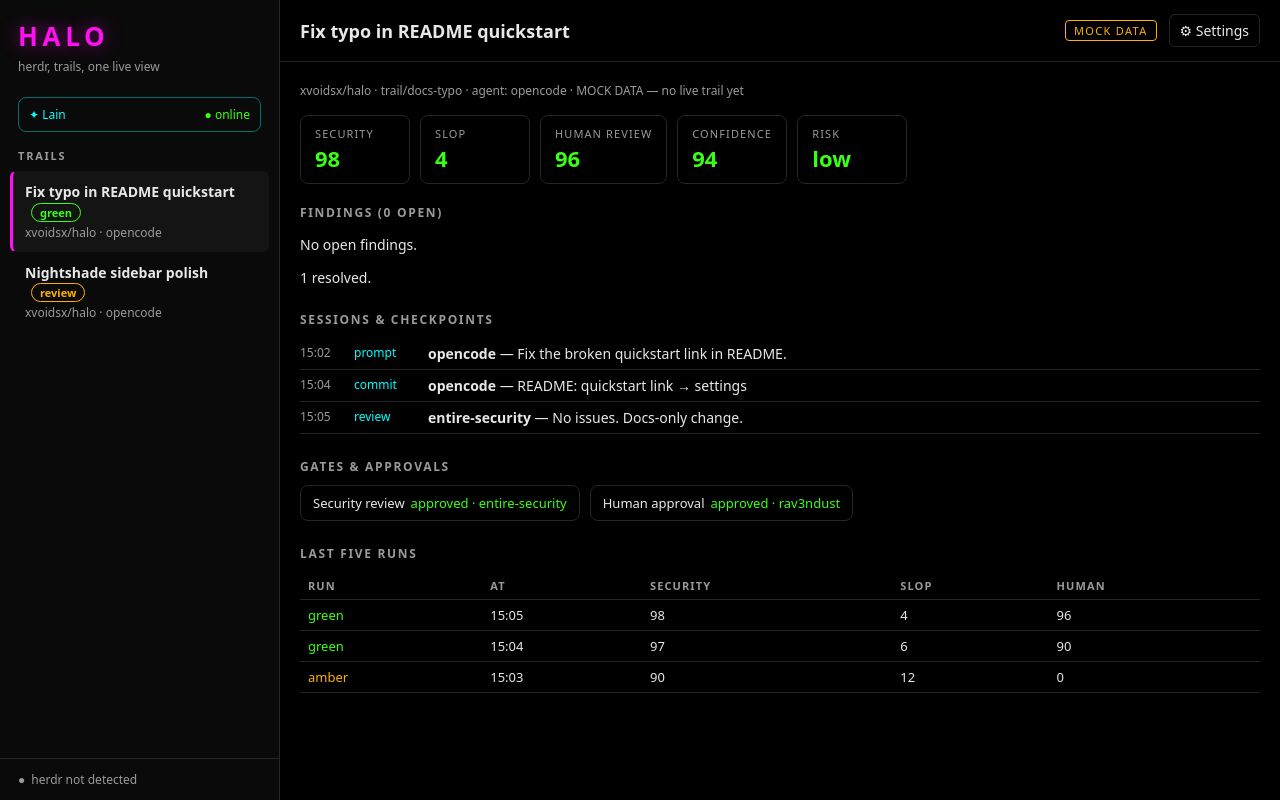
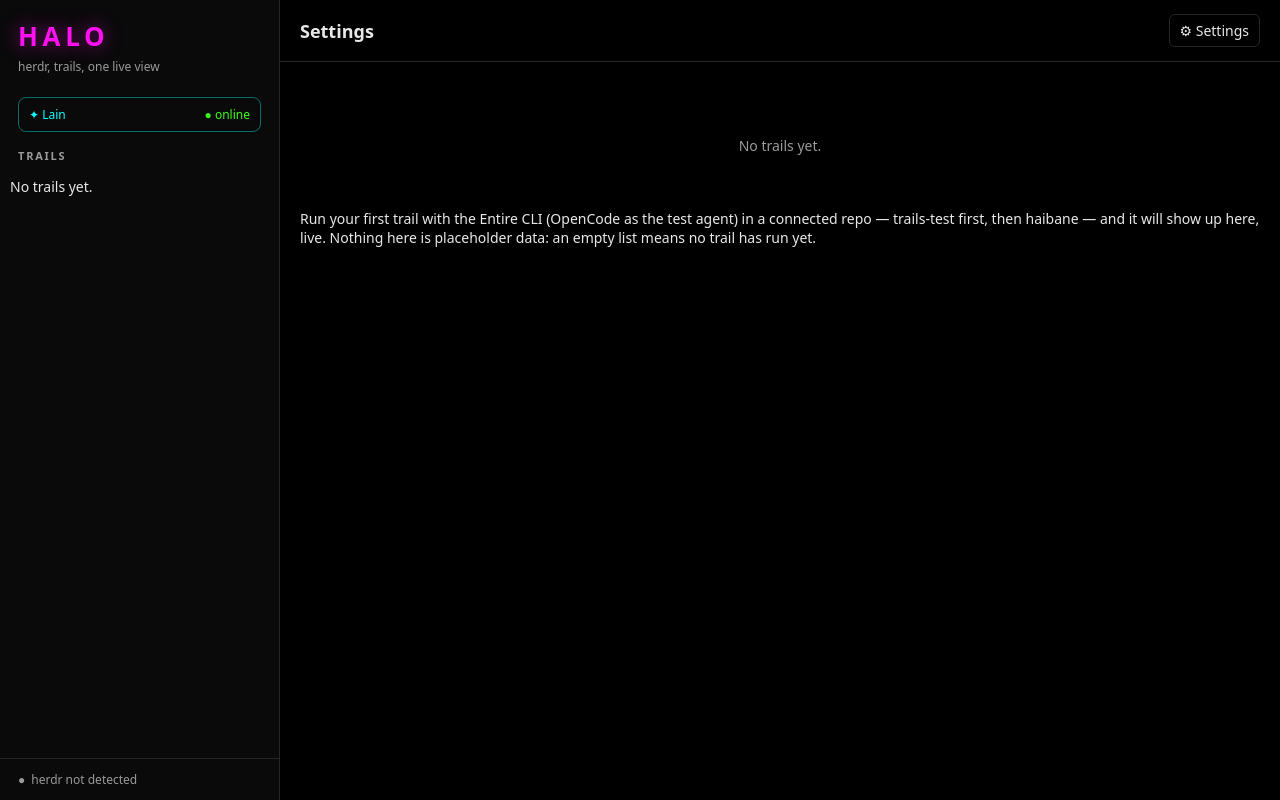
Before and after one commit to xvoidsx/halo, a React (Vite) app: page / in a window 1280 px wide. Built offline with nearby package versions, Linux system fonts and the light colour scheme.

Commit message:
Remove mock trail data — the list is empty until a real trail runs

```diff
--- a/electron/preload.ts
+++ b/electron/preload.ts
@@ -7,9 +7,8 @@ contextBridge.exposeInMainWorld('halo', {
   getSettings: (): Promise<HaloSettings> => ipcRenderer.invoke('halo:getSettings'),
   saveSettings: (next: HaloSettings): Promise<{ ok: true; path: string }> =>
     ipcRenderer.invoke('halo:saveSettings', next),
-  listTrails: (): Promise<{ mock: boolean; trails: Trail[] }> => ipcRenderer.invoke('halo:listTrails'),
-  getTrail: (id: string): Promise<{ mock: boolean; trail: Trail | null }> =>
-    ipcRenderer.invoke('halo:getTrail', id),
+  listTrails: (): Promise<{ trails: Trail[] }> => ipcRenderer.invoke('halo:listTrails'),
+  getTrail: (id: string): Promise<{ trail: Trail | null }> => ipcRenderer.invoke('halo:getTrail', id),
   herdrStatus: (): Promise<HerdrState> => ipcRenderer.invoke('halo:herdrStatus'),
   listTrailsLive: (): Promise<{ status: string; todo: string }> => ipcRenderer.invoke('halo:listTrailsLive'),
   watchTrail: (id: string): Promise<{ status: string; todo: string }> =>
--- a/src/App.tsx
+++ b/src/App.tsx
@@ -1,5 +1,4 @@
 import { useEffect, useMemo, useState } from 'react';
-import { mockTrails } from './mockTrails.js';
 import type { AgentStatus, HaloSettings, HerdrState, Trail } from './types.js';
 import { defaultSettings } from './types.js';
 
@@ -25,14 +24,13 @@ function lightClass(status: AgentStatus): string {
   return 'gray';
 }
 
-function TrailView({ trail, mock }: { trail: Trail; mock: boolean }) {
+function TrailView({ trail }: { trail: Trail }) {
   const openFindings = trail.findings.filter((f) => f.status === 'open' || f.status === 'addressing');
   const resolvedCount = trail.findings.length - openFindings.length;
   return (
     <div className="main-body">
       <p className="meta">
         {trail.repo} · {trail.branch} · agent: {trail.agent}
-        {mock ? ' · MOCK DATA — no live trail yet' : ''}
       </p>
 
       <div className="scores">
@@ -228,7 +226,7 @@ function SettingsView({
           onChange={(e) => setSettings({ ...settings, ollama: { ...settings.ollama, defaultModel: e.target.value } })}
         />
       </label>
-      <p className="note">Ollama wiring is a placeholder in this spike — not connected yet.</p>
+      <p className="note">Ollama is not connected yet — the fields save locally for now.</p>
 
       <h3>BYOK providers</h3>
       <p className="note warn">
@@ -261,24 +259,22 @@ function SettingsView({
 
 export default function App() {
   const [view, setView] = useState<View>('trail');
-  const [trails, setTrails] = useState<Trail[]>(mockTrails);
-  const [mock, setMock] = useState(true);
-  const [selectedId, setSelectedId] = useState<string>(mockTrails[0].id);
+  const [trails, setTrails] = useState<Trail[]>([]);
+  const [selectedId, setSelectedId] = useState<string>('');
   const [settings, setSettings] = useState<HaloSettings>(defaultSettings);
   const [herdr, setHerdr] = useState<HerdrState | null>(null);
 
   useEffect(() => {
-    // In Electron the bridge is present; in a plain browser (vite dev)
-    // we fall back to mock data + defaults so the shell is previewable.
+    // No trail data is faked anywhere: the list starts empty and only
+    // fills when a real trail source is wired up. In a plain browser
+    // (vite dev) there is no Electron bridge, so the shell previews empty.
     if (!window.halo) {
-      setTrails(mockTrails);
-      setMock(true);
+      setTrails([]);
       setHerdr({ installed: false, detail: 'No Electron bridge (browser preview).', agents: [] });
       return;
     }
     void window.halo.listTrails().then((res) => {
       setTrails(res.trails);
-      setMock(res.mock);
       if (res.trails[0]) setSelectedId(res.trails[0].id);
     });
     void window.halo.getSettings().then(setSettings);
@@ -300,6 +296,7 @@ export default function App() {
         </div>
         <div className="trail-list">
           <h2>Trails</h2>
+          {trails.length === 0 && <p className="note">No trails yet.</p>}
           {trails.map((t) => (
             <button
               key={t.id}
@@ -328,10 +325,7 @@ export default function App() {
       <main className="main">
         <div className="main-head">
           {view === 'trail' && selected ? (
-            <>
-              <h2>{selected.title}</h2>
-              {mock && <span className="mock-badge">MOCK DATA</span>}
-            </>
+            <h2>{selected.title}</h2>
           ) : (
             <h2>Settings</h2>
           )}
@@ -340,10 +334,15 @@ export default function App() {
           </button>
         </div>
         {view === 'trail' && selected ? (
-          <TrailView trail={selected} mock={mock} />
+          <TrailView trail={selected} />
         ) : view === 'trail' ? (
           <div className="main-body">
-            <p className="empty">No trails yet — run the first one and it will show up here.</p>
+            <p className="empty">No trails yet.</p>
+            <p className="note">
+              Run your first trail with the Entire CLI (OpenCode as the test agent) in a connected repo —
+              trails-test first, then haibane — and it will show up here, live. Nothing here is
+              placeholder data: an empty list means no trail has run yet.
+            </p>
           </div>
         ) : (
           <SettingsView settings={settings} setSettings={setSettings} herdr={herdr} />
--- a/src/halo.d.ts
+++ b/src/halo.d.ts
@@ -5,8 +5,8 @@ declare global {
     halo?: {
       getSettings: () => Promise<HaloSettings>;
       saveSettings: (next: HaloSettings) => Promise<{ ok: true; path: string }>;
-      listTrails: () => Promise<{ mock: boolean; trails: Trail[] }>;
-      getTrail: (id: string) => Promise<{ mock: boolean; trail: Trail | null }>;
+      listTrails: () => Promise<{ trails: Trail[] }>;
+      getTrail: (id: string) => Promise<{ trail: Trail | null }>;
       herdrStatus: () => Promise<HerdrState>;
       listTrailsLive: () => Promise<{ status: string; todo: string }>;
       watchTrail: (id: string) => Promise<{ status: string; todo: string }>;
--- a/src/theme.css
+++ b/src/theme.css
@@ -123,14 +123,6 @@ button, input, select { font: inherit; color: inherit; }
   border-bottom: 1px solid var(--line);
 }
 .main-head h2 { margin: 0; font-size: 18px; flex: 1; min-width: 0; overflow: hidden; text-overflow: ellipsis; white-space: nowrap; }
-.mock-badge {
-  font-size: 11px;
-  letter-spacing: 0.12em;
-  color: var(--amber);
-  border: 1px solid var(--amber);
-  border-radius: 4px;
-  padding: 2px 8px;
-}
 .icon-btn {
   background: transparent;
   border: 1px solid var(--line);
--- a/src/types.ts
+++ b/src/types.ts
@@ -1,7 +1,7 @@
 // Halo shared types. Kept in src/ so both the renderer and the Electron
 // main process (via import from the built bundle's types) agree on shape.
-// Trail data comes from Entire Trails in the real app; until a trail
-// exists, the renderer uses mockTrails.ts (clearly labelled MOCK).
+// Trail data comes from Entire Trails; until a trail exists the list
+// is empty — no placeholder data anywhere in the app.
 
 export type TrailStatus = 'running' | 'review' | 'green' | 'blocked' | 'merged';
 
--- a/tsconfig.electron.json
+++ b/tsconfig.electron.json
@@ -1 +1 @@
-{"compilerOptions":{"lib":["ES2022"],"module":"NodeNext","moduleResolution":"NodeNext","outDir":"dist-electron","rootDir":".","skipLibCheck":true,"strict":true,"target":"ES2022"},"include":["electron","src/types.ts","src/mockTrails.ts"]}
+{"compilerOptions":{"lib":["ES2022"],"module":"NodeNext","moduleResolution":"NodeNext","outDir":"dist-electron","rootDir":".","skipLibCheck":true,"strict":true,"target":"ES2022"},"include":["electron","src/types.ts"]}
```
Also changed, not shown: electron/herdrAdapter.ts (+4 -4 lines), electron/main.ts (+5 -8 lines), 2 other files (tests, documents, lock files or other folders).
